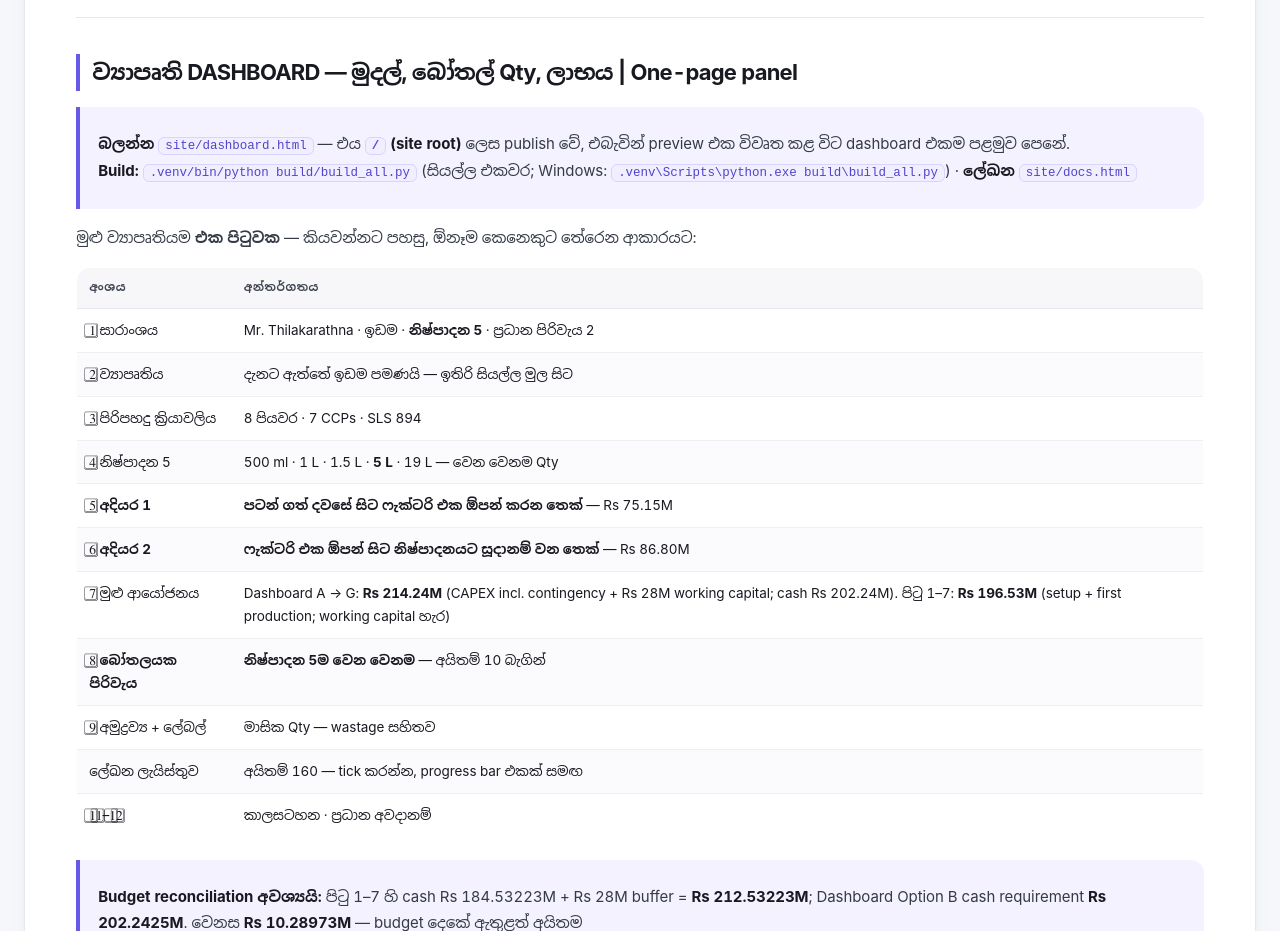
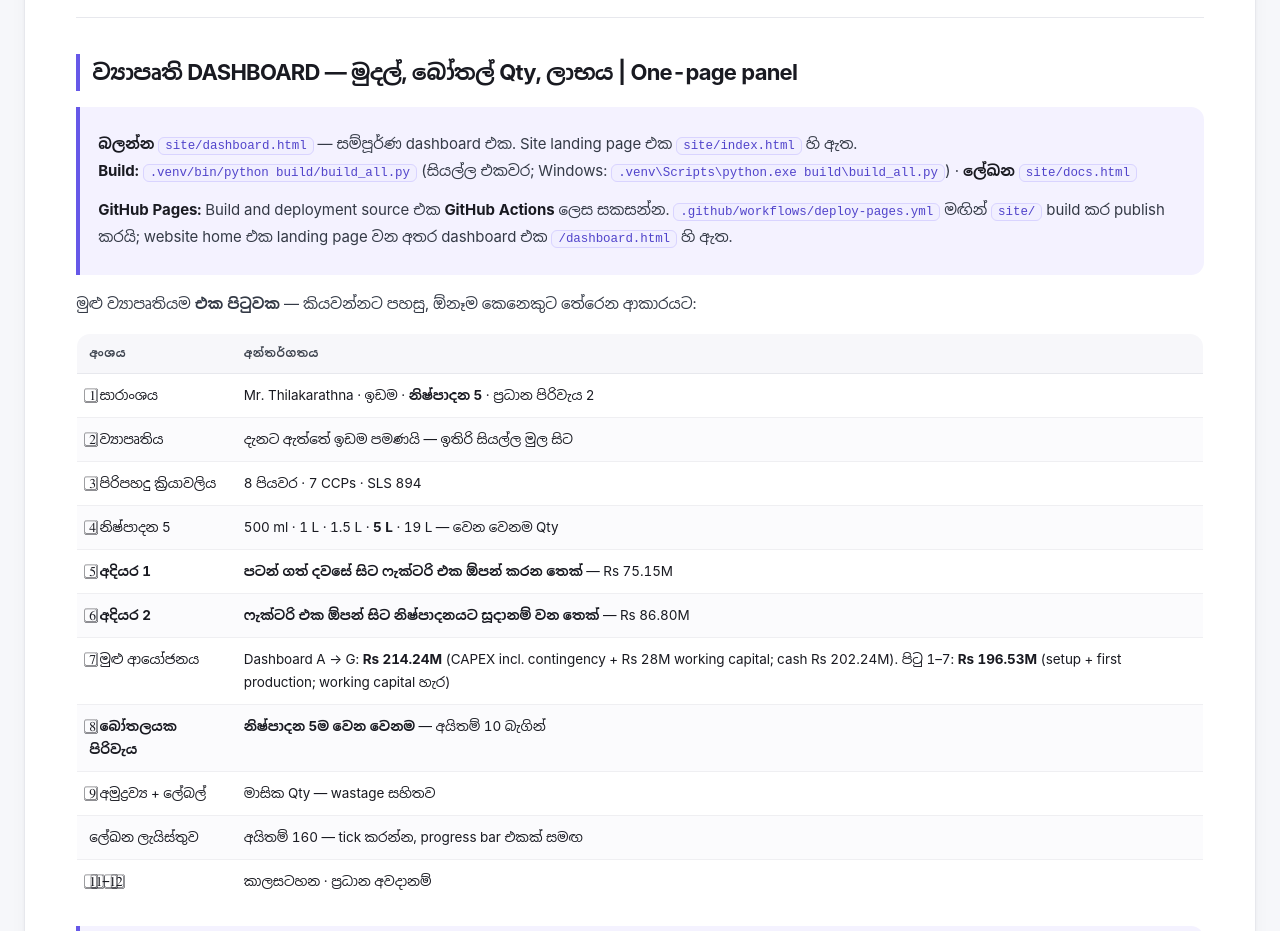
Before and after one commit to infoceyteq-maker/waterbottelsprojects, a plain HTML site: page site/docs.html in a window 1280 px wide. Shown: the part 2840-3771 px from the top of the page. Drawn offline with Linux system fonts and the light colour scheme.

Commit message:
Deploy generated website through GitHub Pages
Co-authored-by: arena-agent <297053741+arena-agent@users.noreply.github.com>

```diff
--- a/site/docs.html
+++ b/site/docs.html
@@ -1335,8 +1335,9 @@ html[data-language="en"] #nav ol#nl a .en{display:inline!important}
 <hr />
 <h2>  ව්‍යාපෘති DASHBOARD — මුදල්, බෝතල් Qty, ලාභය | One-page panel</h2>
 <blockquote>
-<p><strong><span class="si">බලන්න</span><span class="en">View:</span></strong> <code>site/dashboard.html</code> — එය <strong><code>/</code> (site root)</strong> ලෙස publish වේ, එබැවින් preview එක විවෘත කළ විට dashboard එකම පළමුව පෙනේ.<br />
+<p><strong><span class="si">බලන්න</span><span class="en">View:</span></strong> <code>site/dashboard.html</code> — සම්පූර්ණ dashboard එක. Site landing page එක <code>site/index.html</code> හි ඇත.<br />
 <strong>Build:</strong> <code>.venv/bin/python build/build_all.py</code> (සියල්ල එකවර; Windows: <code>.venv\Scripts\python.exe build\build_all.py</code>) · <strong><span class="si">ලේඛන</span><span class="en">Docs:</span></strong> <code>site/docs.html</code></p>
+<p><strong>GitHub Pages:</strong> Build and deployment source එක <strong>GitHub Actions</strong> ලෙස සකසන්න. <code>.github/workflows/deploy-pages.yml</code> මඟින් <code>site/</code> build කර publish කරයි; website home එක landing page වන අතර dashboard එක <code>/dashboard.html</code> හි ඇත.</p>
 </blockquote>
 <p>මුළු ව්‍යාපෘතියම <strong>එක පිටුවක</strong> — කියවන්නට පහසු, ඕනෑම කෙනෙකුට තේරෙන ආකාරයට:</p>
 <table>
```
Also changed, not shown: 4 other files.
